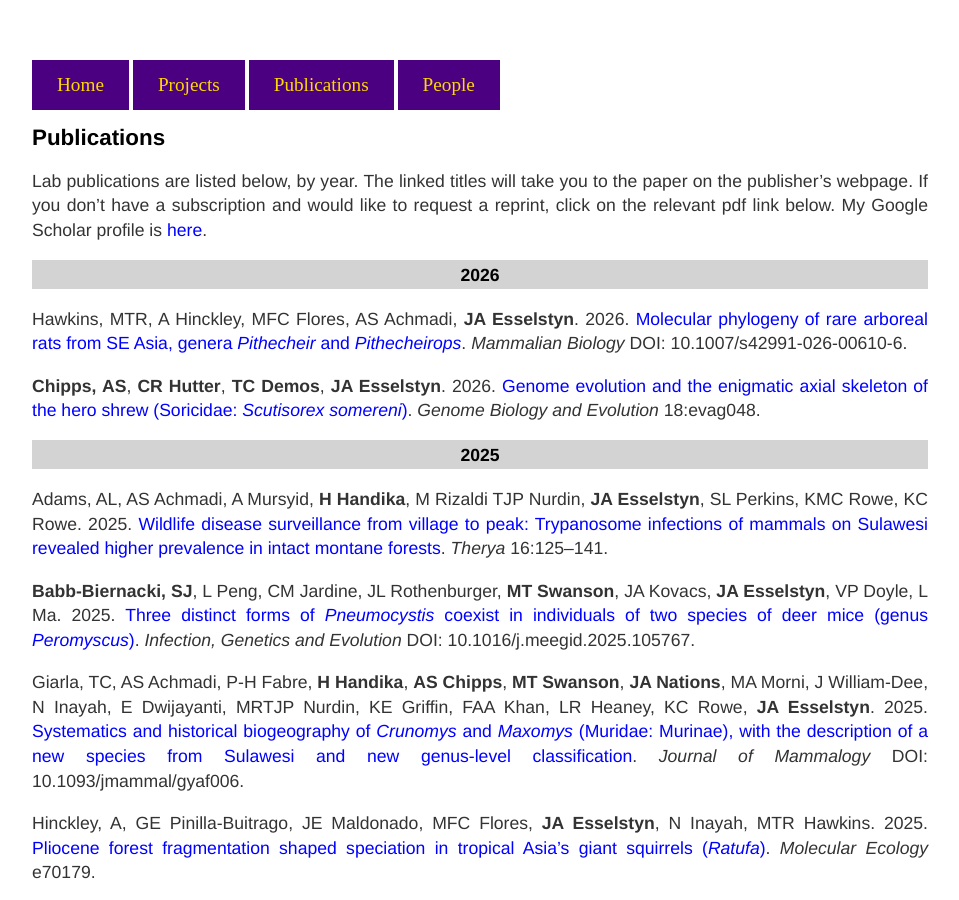
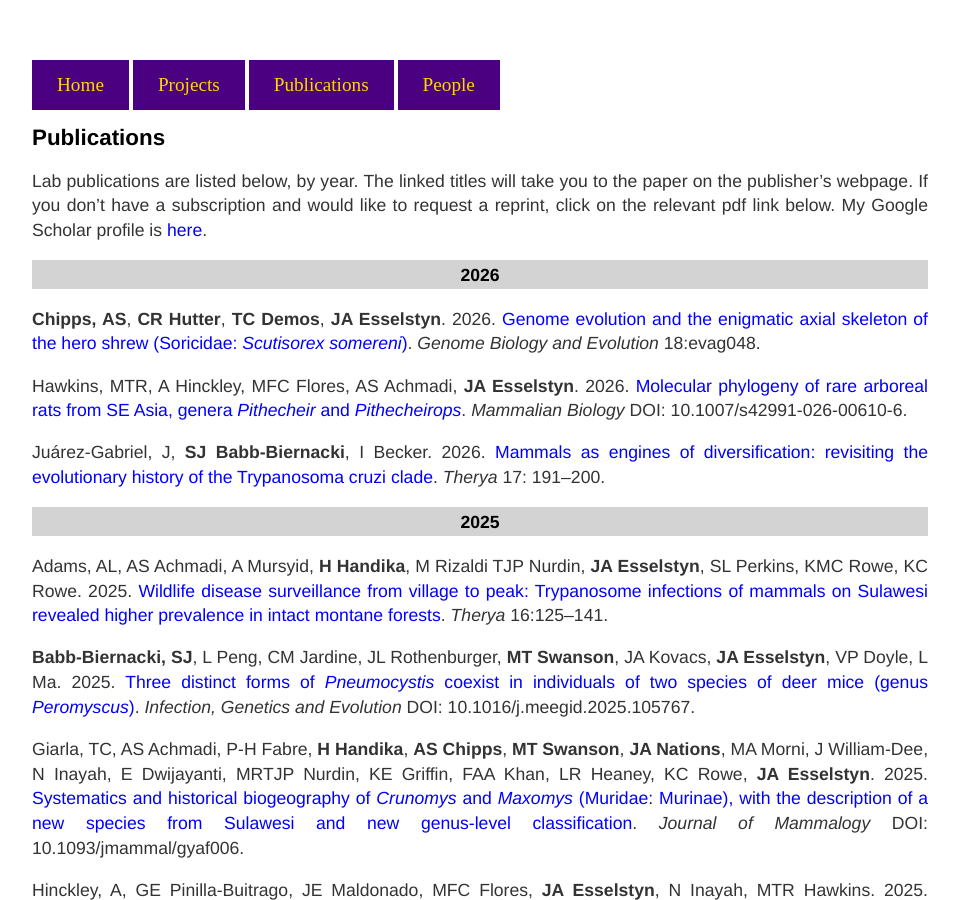
Before and after one commit to esselstyn/esselstyn.github.io, a Jekyll site: the page built from publications.md, in a window 1280 px wide and 900 px high. Shown: the whole window, without its empty margins (160-1119 px from the left). Built offline with Jekyll 4.4.1, drawn with Linux system fonts in a browser that asks for light colours.

Commit message:
Update publications.md

```diff
--- a/publications.md
+++ b/publications.md
@@ -6,9 +6,11 @@ title: Publications
 # Publications
 Lab publications are listed below, by year. The linked titles will take you to the paper on the publisher's webpage. If you don't have a subscription and would like to request a reprint, click on the relevant pdf link below. My Google Scholar profile is [here](https://scholar.google.com/citations?user=8p7eEcAAAAAJ&hl=en).
 ### 2026
+**Chipps, AS**, **CR Hutter**, **TC Demos**, **JA Esselstyn**. 2026. [Genome evolution and the enigmatic axial skeleton of the hero shrew (Soricidae: _Scutisorex somereni_)](https://doi.org/10.1093/gbe/evag048). _Genome Biology and Evolution_ 18:evag048.
+
 Hawkins, MTR, A Hinckley, MFC Flores, AS Achmadi, **JA Esselstyn**. 2026. [Molecular phylogeny of rare arboreal rats from SE Asia, genera _Pithecheir_ and _Pithecheirops_](https://doi.org/10.1007/s42991-026-00610-6). _Mammalian Biology_ DOI: 10.1007/s42991-026-00610-6.
 
-**Chipps, AS**, **CR Hutter**, **TC Demos**, **JA Esselstyn**. 2026. [Genome evolution and the enigmatic axial skeleton of the hero shrew (Soricidae: _Scutisorex somereni_)](https://doi.org/10.1093/gbe/evag048). _Genome Biology and Evolution_ 18:evag048.
+Juárez-Gabriel, J, **SJ Babb-Biernacki**, I Becker. 2026. [Mammals as engines of diversification: revisiting the evolutionary history of the Trypanosoma cruzi clade](https://doi.org/10.12933/therya.2026.6270). _Therya_ 17: 191--200.
 
 
 ### 2025
```
